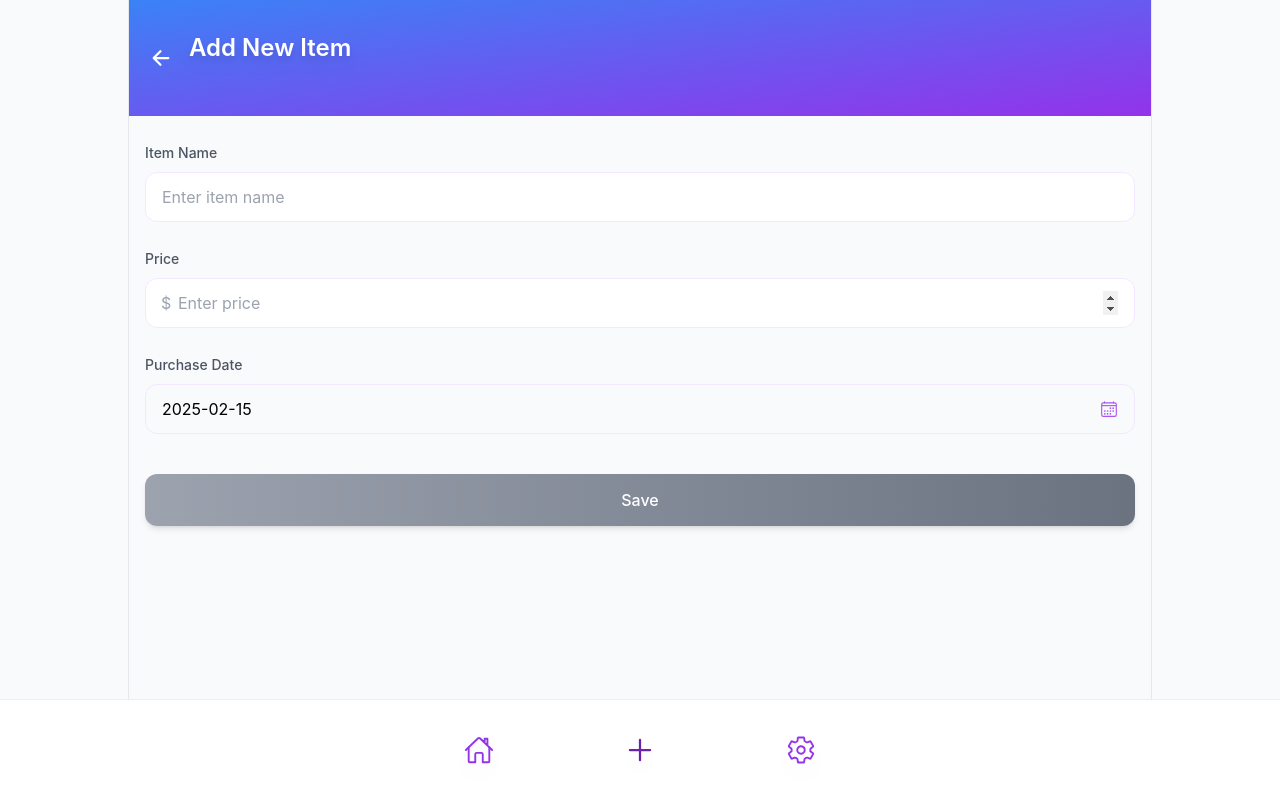
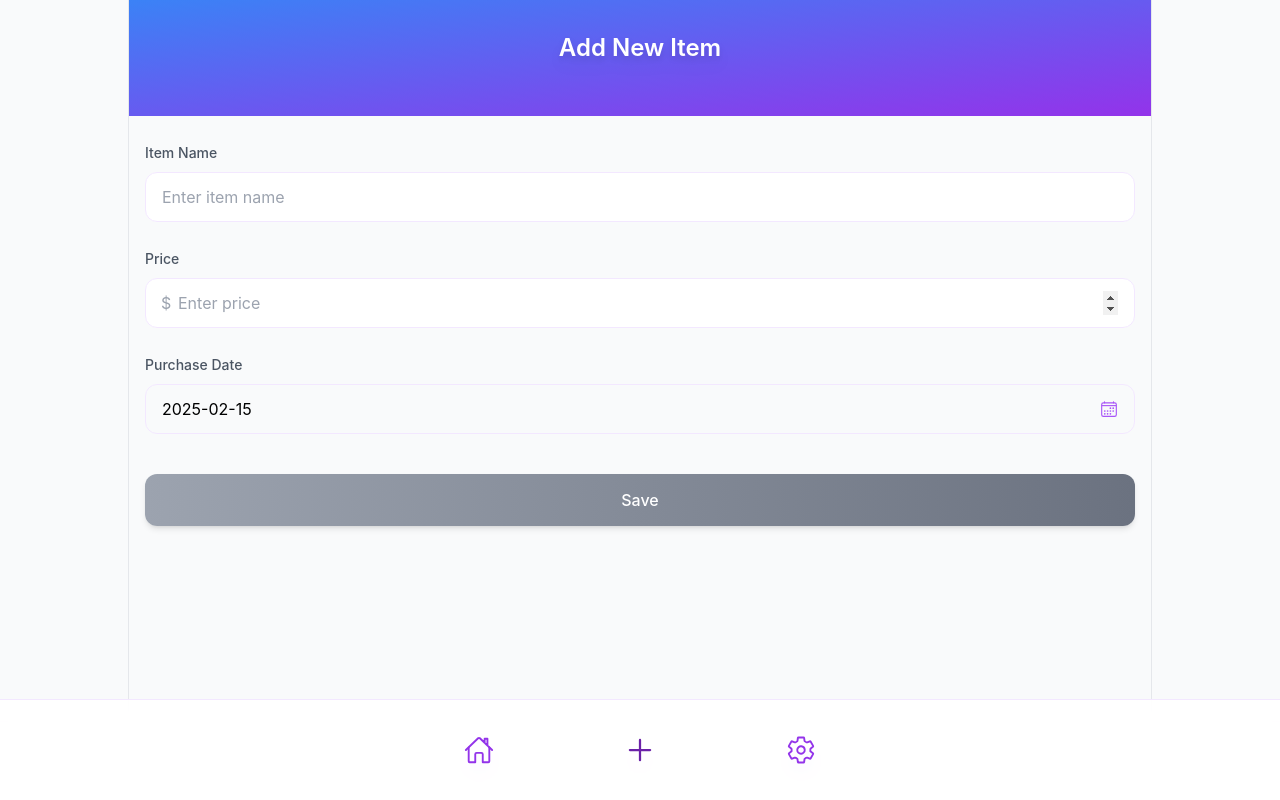
Before and after one commit to leoli-dev/cost-per-day, a React (Create React App) app: page /add in a window 1280 px wide. Built offline with nearby package versions, Linux system fonts and the light colour scheme.

Commit message:
Remove back button and delete action from AddItem and ItemList components
- Simplify header layout in AddItem by removing back button
- Remove delete button from individual items in ItemList
- Streamline component UI and reduce visual complexity

```diff
--- a/src/components/AddItem.js
+++ b/src/components/AddItem.js
@@ -220,17 +220,9 @@ function AddItem() {
     <div className="pb-20 min-h-screen overflow-hidden">
       {/* Header */}
       <div className="bg-gradient-to-br from-blue-500 to-purple-600 px-4 py-8 mb-6">
-        <div className="flex items-center">
-          <button
-            className="text-white p-1 rounded-full hover:bg-white/20 transition-colors"
-            onClick={() => navigate('/')}
-          >
-            <IoArrowBack className="text-2xl" />
-          </button>
-          <h1 className="text-2xl font-semibold text-white text-center drop-shadow-lg ml-3">
-            {isEditMode ? t('editItem') : t('addNewItem')}
-          </h1>
-        </div>
+        <h1 className="text-2xl font-semibold text-white text-center drop-shadow-lg">
+          {isEditMode ? t('editItem') : t('addNewItem')}
+        </h1>
       </div>
 
       <div className="px-4">
--- a/src/components/ItemList.js
+++ b/src/components/ItemList.js
@@ -38,12 +38,6 @@ function ItemList() {
 
   const handleEditItem = (item) => {
     navigate('/edit', { state: { item } });
-  };
-
-  const handleDeleteClick = (e, item) => {
-    e.stopPropagation();
-    setItemToDelete(item);
-    setShowDeleteModal(true);
   };
 
   const confirmDelete = async () => {
@@ -109,12 +103,6 @@ function ItemList() {
                     </p>
                   </div>
                   <div className="flex items-center">
-                    <button
-                      className="p-1.5 text-red-500 hover:bg-red-50 rounded-full mr-2"
-                      onClick={(e) => handleDeleteClick(e, item)}
-                    >
-                      <IoTrash />
-                    </button>
                     <IoChevronDown
                       className={`text-purple-500 transition-transform ${expandedItem === item.id ? 'rotate-180' : ''}`}
                     />
```
